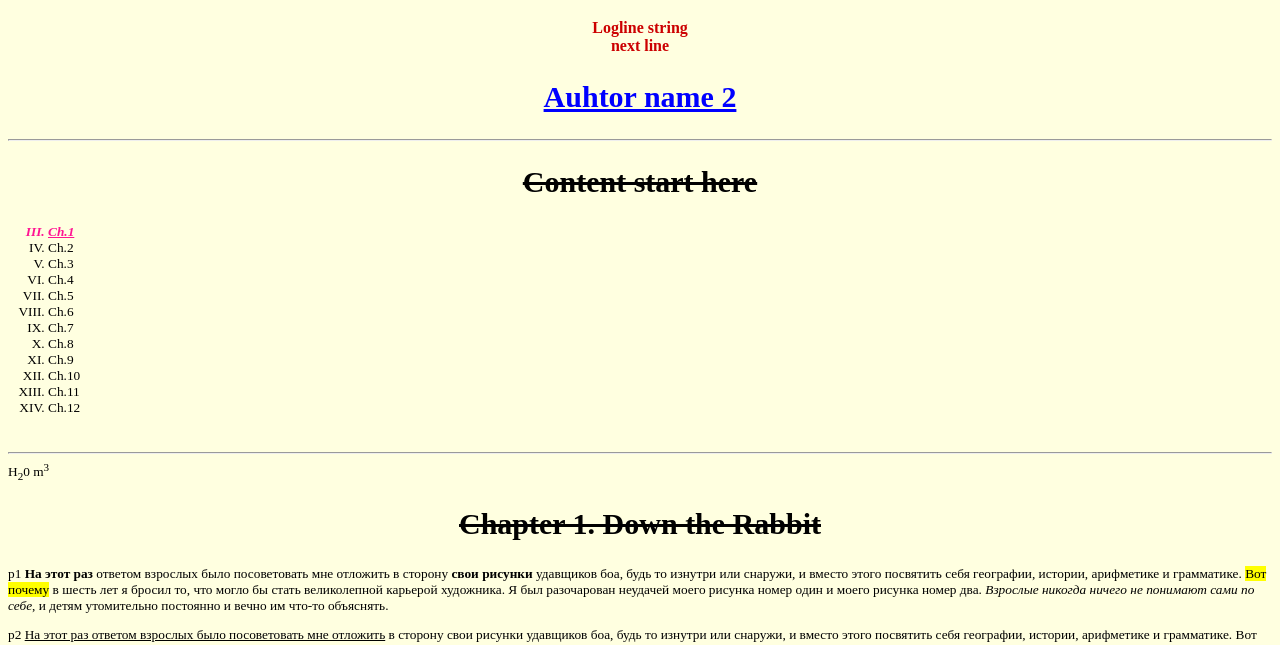
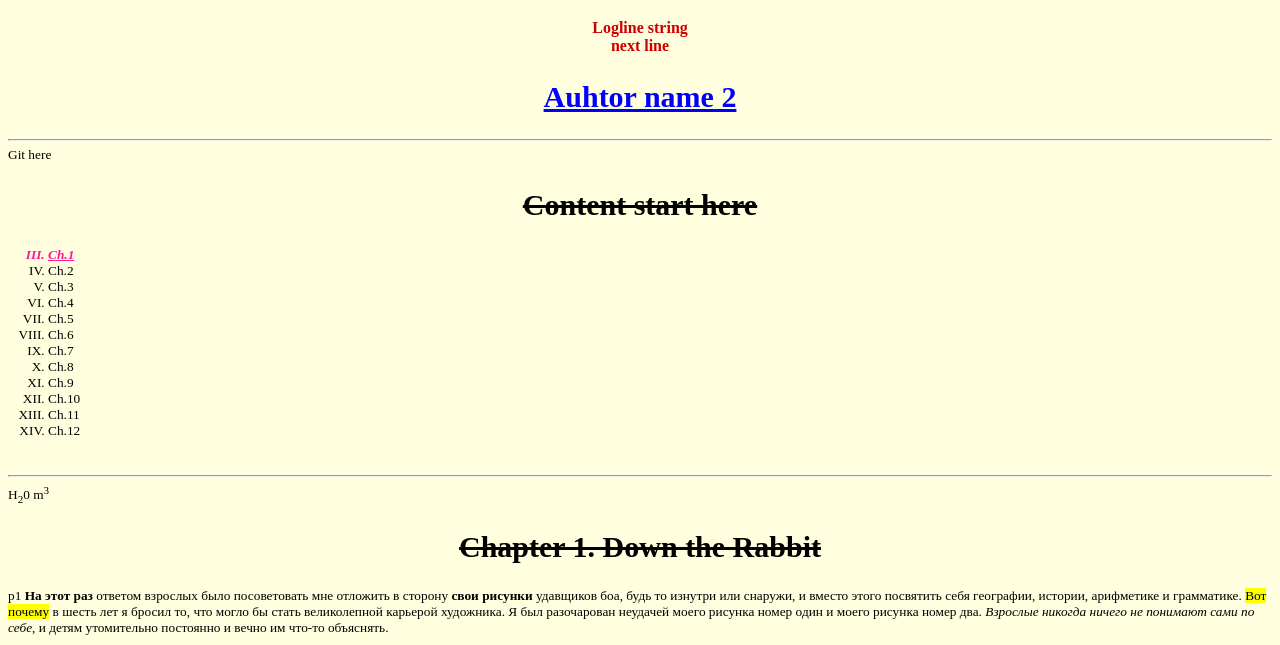
Before and after one commit to ivanivlad/test_pro, a plain HTML site: page index.html in a window 1280 px wide. Shown: the top 645 px of the page. Drawn offline with nearby package versions, Linux system fonts and the light colour scheme; files that its build step writes are made by us from their sources.

Commit message:
second commit'

```diff
--- a/index.html
+++ b/index.html
@@ -25,7 +25,7 @@
     <hr>
 
     <!-- <ul type="I" start="3"> By crome use clear     <l>-->
-    <header></header> <!-- шапка сайта -->
+    <header>Git here</header> <!-- шапка сайта -->
 
 
     <h2>Content start here</h2>
```
